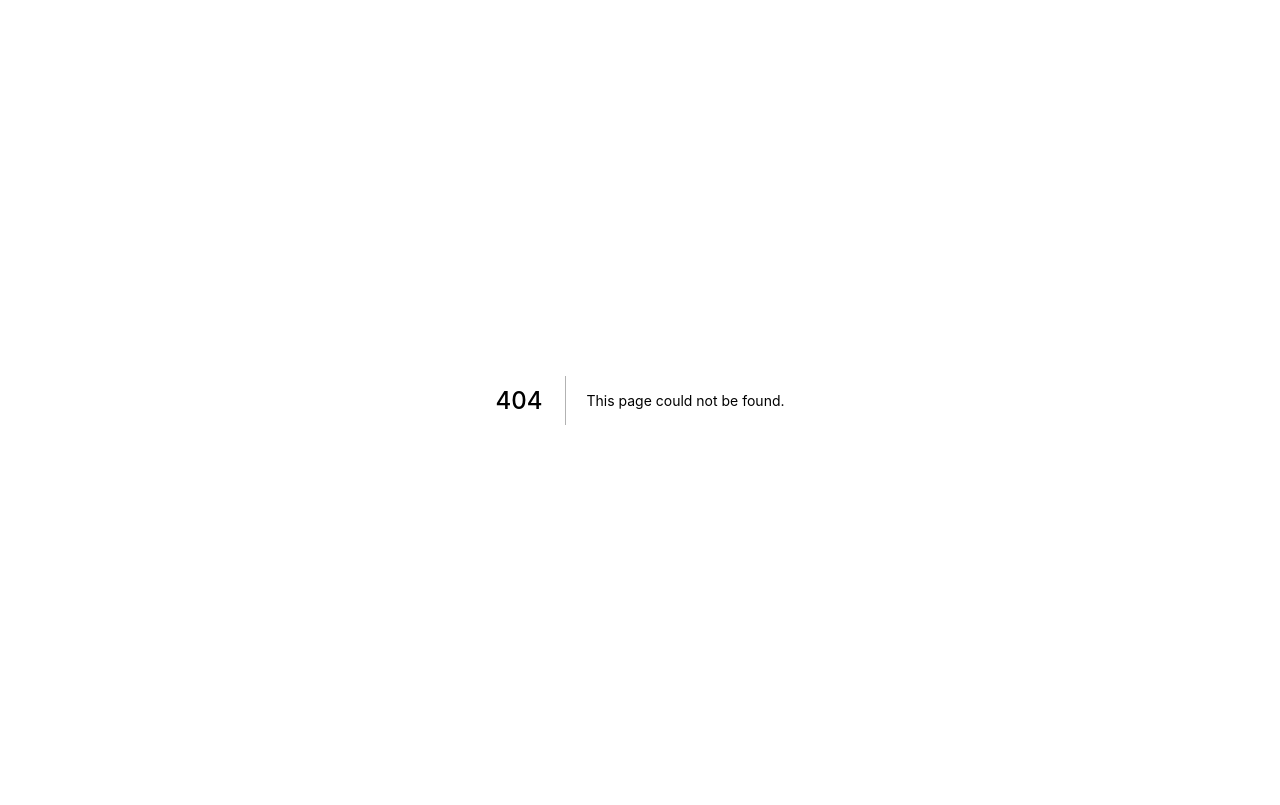
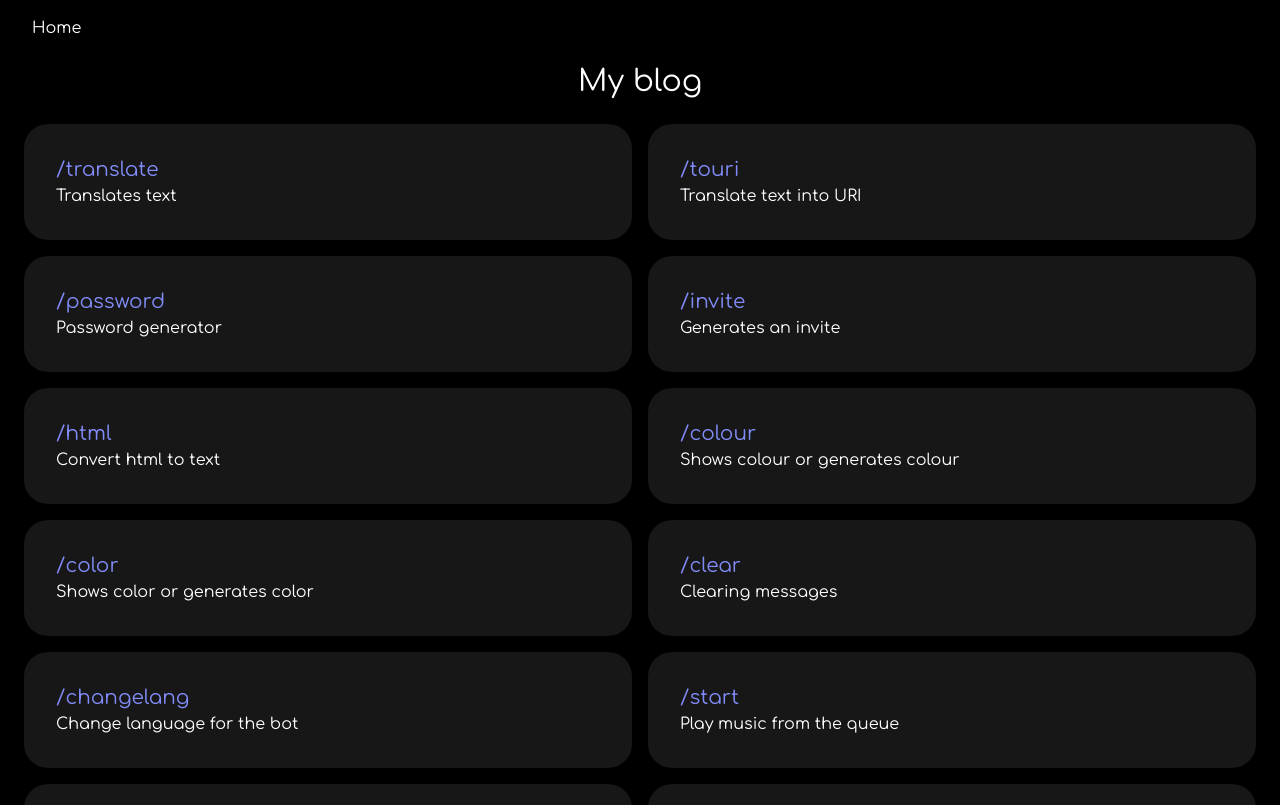
Before and after one commit to tapnisu/tapris.tapni.su, a Next.js app: page /commands in a window 1280 px wide. Before the commit this address had no page. Shown: the top 805 px of the page. Built offline with nearby package versions, Linux system fonts and the light colour scheme.

Commit message:
Added commands page

```diff
--- /dev/null
+++ b/components/CommandCard.tsx
@@ -0,0 +1,13 @@
+const CommandCard = ({ command, id }: any) => {
+	return (
+		<>
+			<div className="bg-neutral-900 m-2 p-8 rounded-3xl">
+				<h2 className="text-xl text-indigo-400">/{command.name}</h2>
+
+				{command.description}
+			</div>
+		</>
+	);
+};
+
+export default CommandCard;
--- /dev/null
+++ b/pages/commands.tsx
@@ -0,0 +1,49 @@
+import CommandCard from "@components/CommandCard";
+import Footer from "@components/Footer";
+import Nav from "@components/NavBar";
+import commands from "@json/commands.json";
+import type { NextPage } from "next";
+import Head from "next/head";
+
+const Commands: NextPage = ({ data }: any) => {
+	let i = 0;
+
+	return (
+		<div className="bg-black text-white">
+			<Head>
+				<title>Commands - Tapris</title>
+				<meta name="description" content="Discord bot for multiple purposes" />
+				<link rel="icon" href="/favicon.ico" />
+			</Head>
+
+			<main className="min-h-screen flex flex-col justify-between">
+				<Nav />
+
+				<div>
+					<h1 className="pt-16 text-3xl text-center">My blog</h1>
+
+					<div className="grid p-4 grid-cols-1 md:grid-cols-2">
+						{data.commands
+							.map((command: any) => (
+								<CommandCard command={command} id={i} key={i++} />
+							))
+							.reverse()}
+					</div>
+				</div>
+
+				<Footer />
+			</main>
+		</div>
+	);
+};
+
+export async function getServerSideProps({ req, res }: any) {
+	res.setHeader(
+		"Cache-Control",
+		"public, s-maxage=10, stale-while-revalidate=59"
+	);
+
+	return { props: { data: { commands: commands } } };
+}
+
+export default Commands;
```
